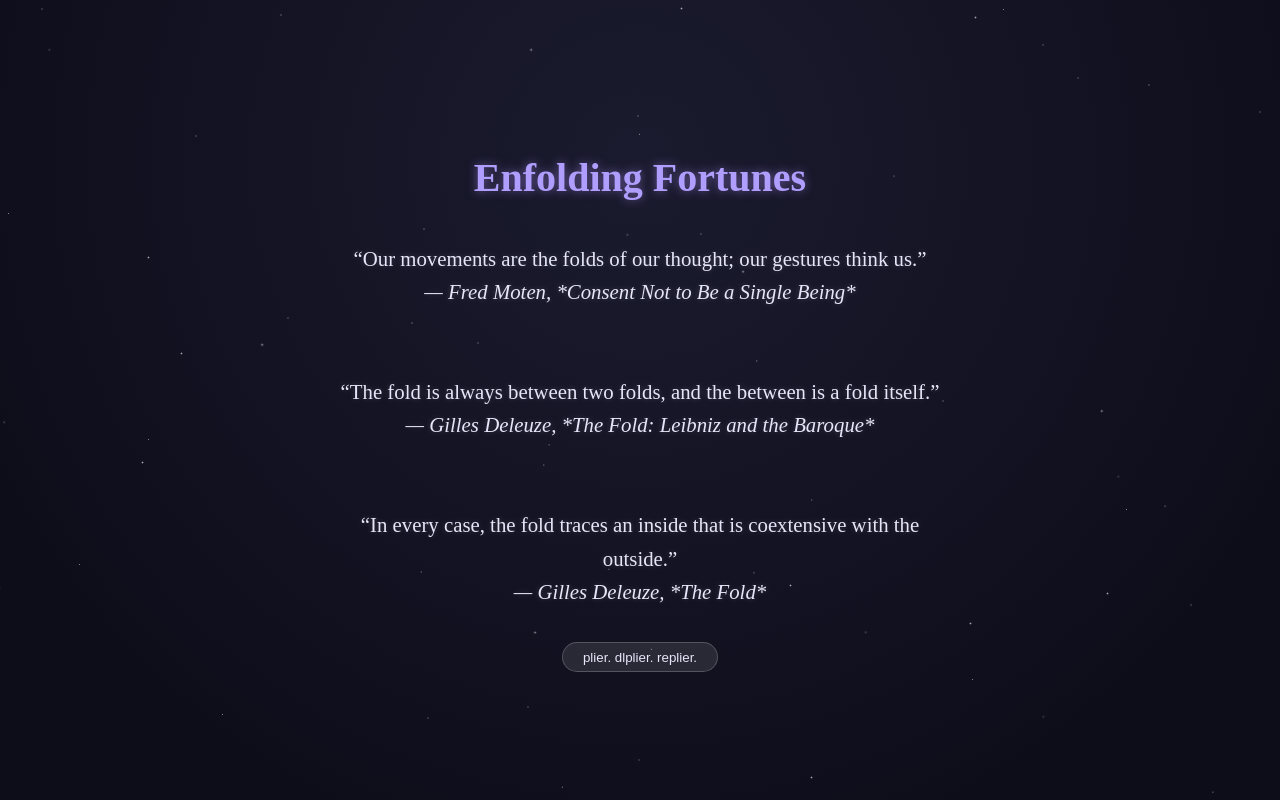
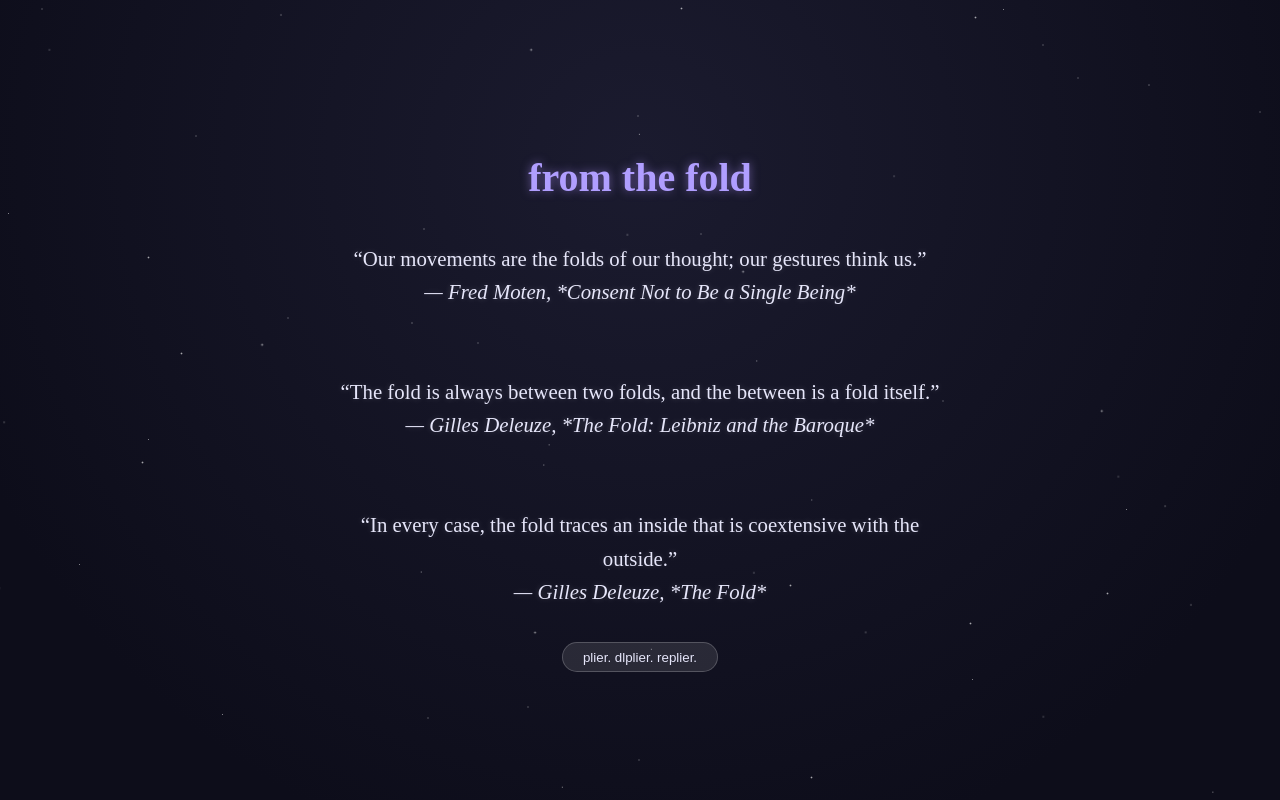
Before and after one commit to alexisewood/literate-succotash, a plain HTML site: page index.html in a window 1280 px wide. Drawn offline with Linux system fonts and the light colour scheme.

Commit message:
Update heading text in index.html

```diff
--- a/index.html
+++ b/index.html
@@ -86,7 +86,7 @@
 </head>
 
 <body>
-<h1>Enfolding Fortunes</h1>
+<h1>from the fold</h1>
 <div id="fortune" class="fortune"></div>
 <button onclick="fadeFortune()">plier. dlplier. replier.</button>
 
```
